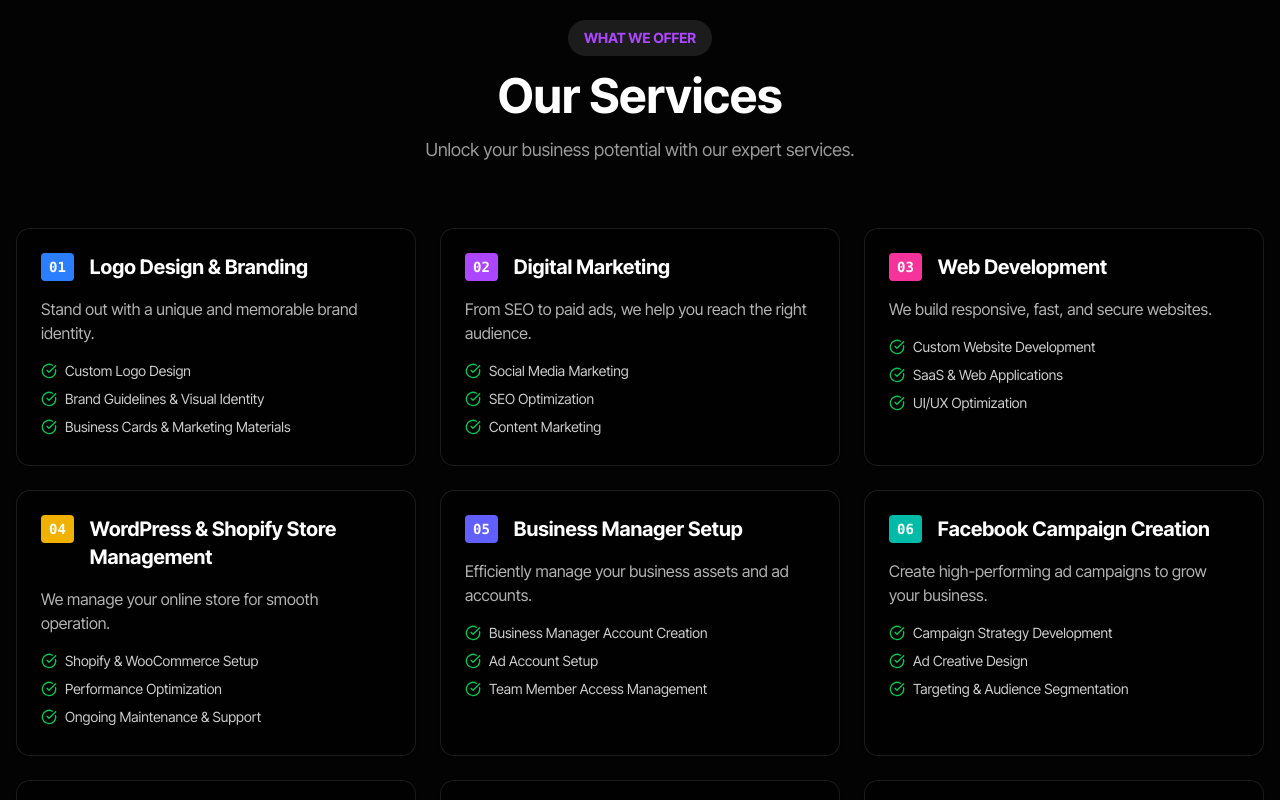
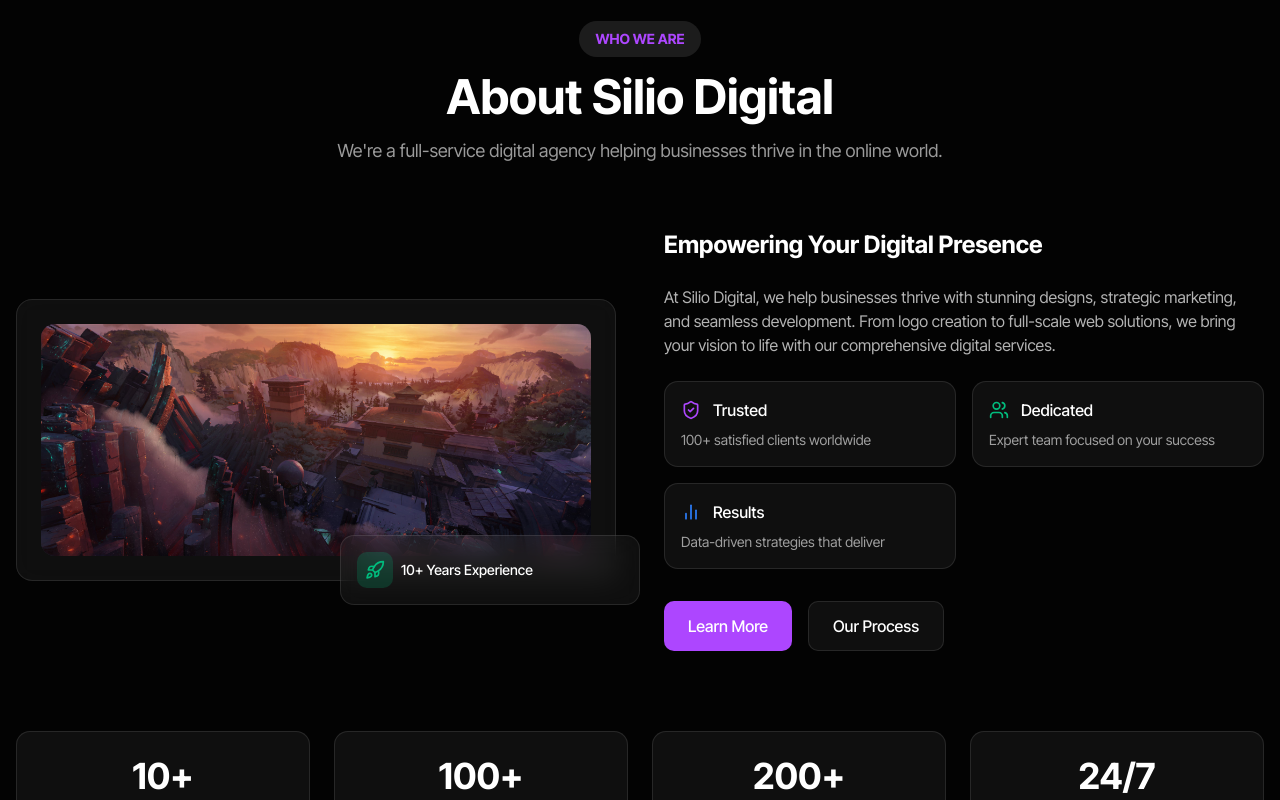
Before and after one commit to ornobaadi/Silio-Digital, a React (Vite) app: page / in a window 1280 px wide. Shown: the part 860-1660 px from the top of the page. Built offline with nearby package versions, Linux system fonts and the light colour scheme.

Commit message:
About page

```diff
--- /dev/null
+++ b/src/pages/Home/About.jsx
@@ -0,0 +1,162 @@
+import React from 'react';
+import { motion } from 'framer-motion';
+import { Rocket, ShieldCheck, Users, BarChart2 } from 'lucide-react';
+
+const About = () => {
+    return (
+        <section id="about" className="py-20 bg-[#030303] border-t border-white/10">
+            <div className="container mx-auto px-4">
+                <motion.div
+                    initial={{ opacity: 0, y: 20 }}
+                    whileInView={{ opacity: 1, y: 0 }}
+                    viewport={{ once: true }}
+                    transition={{ duration: 0.5 }}
+                    className="text-center mb-16"
+                >
+                    <motion.span
+                        initial={{ opacity: 0, y: 10 }}
+                        whileInView={{ opacity: 1, y: 0 }}
+                        transition={{ duration: 0.5, delay: 0.2 }}
+                        className="inline-block bg-white/10 text-purple-500 uppercase text-sm font-bold px-4 py-2 rounded-full mb-4"
+                    >
+                        Who We Are
+                    </motion.span>
+                    <motion.h2
+                        initial={{ opacity: 0, y: 10 }}
+                        whileInView={{ opacity: 1, y: 0 }}
+                        transition={{ duration: 0.5, delay: 0.4 }}
+                        className="text-4xl md:text-5xl font-bold text-white mb-4"
+                    >
+                        About Silio Digital
+                    </motion.h2>
+                    <motion.p
+                        initial={{ opacity: 0, y: 10 }}
+                        whileInView={{ opacity: 1, y: 0 }}
+                        transition={{ duration: 0.5, delay: 0.6 }}
+                        className="text-white/60 max-w-3xl mx-auto text-lg"
+                    >
+                        We're a full-service digital agency helping businesses thrive in the online world.
+                    </motion.p>
+                </motion.div>
+
+                <div className="grid grid-cols-1 lg:grid-cols-2 gap-12 items-center">
+                    <motion.div
+                        initial={{ opacity: 0, x: -20 }}
+                        whileInView={{ opacity: 1, x: 0 }}
+                        viewport={{ once: true }}
+                        transition={{ duration: 0.6 }}
+                        className="relative"
+                    >
+                        <div className="bg-white/5 border border-white/10 rounded-2xl p-6 backdrop-blur-md">
+                            <div className="aspect-w-16 aspect-h-9 rounded-xl overflow-hidden">
+                                {/* Placeholder for agency image/video */}
+                                <div className="w-full h-full bg-gradient-to-br from-purple-500/20 to-emerald-500/20 flex items-center justify-center">
+                                    <img src="/public/F3WKVNxXwAMNeQH.jpeg" alt="" />
+                                </div>
+                            </div>
+                        </div>
+                        <div className="absolute -bottom-6 -right-6 bg-white/5 border border-white/10 rounded-xl p-4 backdrop-blur-md w-1/2">
+                            <div className="flex items-center gap-2">
+                                <div className="p-2 bg-emerald-500/20 rounded-lg">
+                                    <Rocket className="w-5 h-5 text-emerald-500" />
+                                </div>
+                                <span className="text-white text-sm font-medium">10+ Years Experience</span>
+                            </div>
+                        </div>
+                    </motion.div>
+
+                    <motion.div
+                        initial={{ opacity: 0, x: 20 }}
+                        whileInView={{ opacity: 1, x: 0 }}
+                        viewport={{ once: true }}
+                        transition={{ duration: 0.6 }}
+                    >
+                        <h3 className="text-2xl font-bold text-white mb-6">
+                            Empowering Your Digital Presence
+                        </h3>
+                        <p className="text-white/70 mb-6">
+                            At Silio Digital, we help businesses thrive with stunning designs, strategic marketing,
+                            and seamless development. From logo creation to full-scale web solutions, we bring your
+                            vision to life with our comprehensive digital services.
+                        </p>
+
+                        <div className="grid grid-cols-2 gap-4 mb-8">
+                            <div className="bg-white/5 border border-white/10 rounded-xl p-4">
+                                <div className="flex items-center gap-3 mb-2">
+                                    <ShieldCheck className="w-5 h-5 text-purple-500" />
+                                    <span className="text-white font-medium">Trusted</span>
+                                </div>
+                                <p className="text-white/60 text-sm">
+                                    100+ satisfied clients worldwide
+                                </p>
+                            </div>
+                            <div className="bg-white/5 border border-white/10 rounded-xl p-4">
+                                <div className="flex items-center gap-3 mb-2">
+                                    <Users className="w-5 h-5 text-emerald-500" />
+                                    <span className="text-white font-medium">Dedicated</span>
+                                </div>
+                                <p className="text-white/60 text-sm">
+                                    Expert team focused on your success
+                                </p>
+                            </div>
+                            <div className="bg-white/5 border border-white/10 rounded-xl p-4">
+                                <div className="flex items-center gap-3 mb-2">
+                                    <BarChart2 className="w-5 h-5 text-blue-500" />
+                                    <span className="text-white font-medium">Results</span>
+                                </div>
+                                <p className="text-white/60 text-sm">
+                                    Data-driven strategies that deliver
+                                </p>
+                            </div>
+                        </div>
+
+                        <div className="flex flex-wrap gap-4">
+                            <motion.button
+                                whileHover={{ scale: 1.05 }}
+                                whileTap={{ scale: 0.95 }}
+                                className="px-6 py-3 bg-purple-500 text-white font-medium rounded-lg hover:bg-purple-600 transition-all"
+                            >
+                                Learn More
+                            </motion.button>
+                            <motion.button
+                                whileHover={{ scale: 1.05 }}
+                                whileTap={{ scale: 0.95 }}
+                                className="px-6 py-3 bg-white/5 border border-white/10 text-white font-medium rounded-lg hover:bg-white/10 transition-all"
+                            >
+                                Our Process
+                            </motion.button>
+                        </div>
+                    </motion.div>
+                </div>
+
+                {/* Stats Section */}
+                <motion.div
+                    initial={{ opacity: 0, y: 20 }}
+                    whileInView={{ opacity: 1, y: 0 }}
+                    viewport={{ once: true }}
+                    transition={{ duration: 0.5, delay: 0.2 }}
+                    className="mt-20 grid grid-cols-2 md:grid-cols-4 gap-6"
+                >
+                    <div className="bg-white/5 border border-white/10 rounded-xl p-6 text-center">
+                        <div className="text-4xl font-bold text-white mb-2">10+</div>
+                        <div className="text-white/60">Years Experience</div>
+                    </div>
+                    <div className="bg-white/5 border border-white/10 rounded-xl p-6 text-center">
+                        <div className="text-4xl font-bold text-white mb-2">100+</div>
+                        <div className="text-white/60">Happy Clients</div>
+                    </div>
+                    <div className="bg-white/5 border border-white/10 rounded-xl p-6 text-center">
+                        <div className="text-4xl font-bold text-white mb-2">200+</div>
+                        <div className="text-white/60">Projects Completed</div>
+                    </div>
+                    <div className="bg-white/5 border border-white/10 rounded-xl p-6 text-center">
+                        <div className="text-4xl font-bold text-white mb-2">24/7</div>
+                        <div className="text-white/60">Support Available</div>
+                    </div>
+                </motion.div>
+            </div>
+        </section>
+    );
+};
+
+export default About;
--- a/src/pages/Home/Home.jsx
+++ b/src/pages/Home/Home.jsx
@@ -1,14 +1,15 @@
 import React from 'react';
-import Banner from './Banner';
-import About from './Services';
 import { HeroGeometric } from '@/components/ui/shape-landing-hero';
 import CTA from './CTA';
 import Contact from './Contact';
+import Services from './Services';
+import About from './About';
 const Home = () => {
     return (
         <div>
             <HeroGeometric />
             <About />
+            <Services />
             <Contact />
             <CTA />
         </div>
```
Also changed, not shown: public/F3WKVNxXwAMNeQH.jpeg (added).
